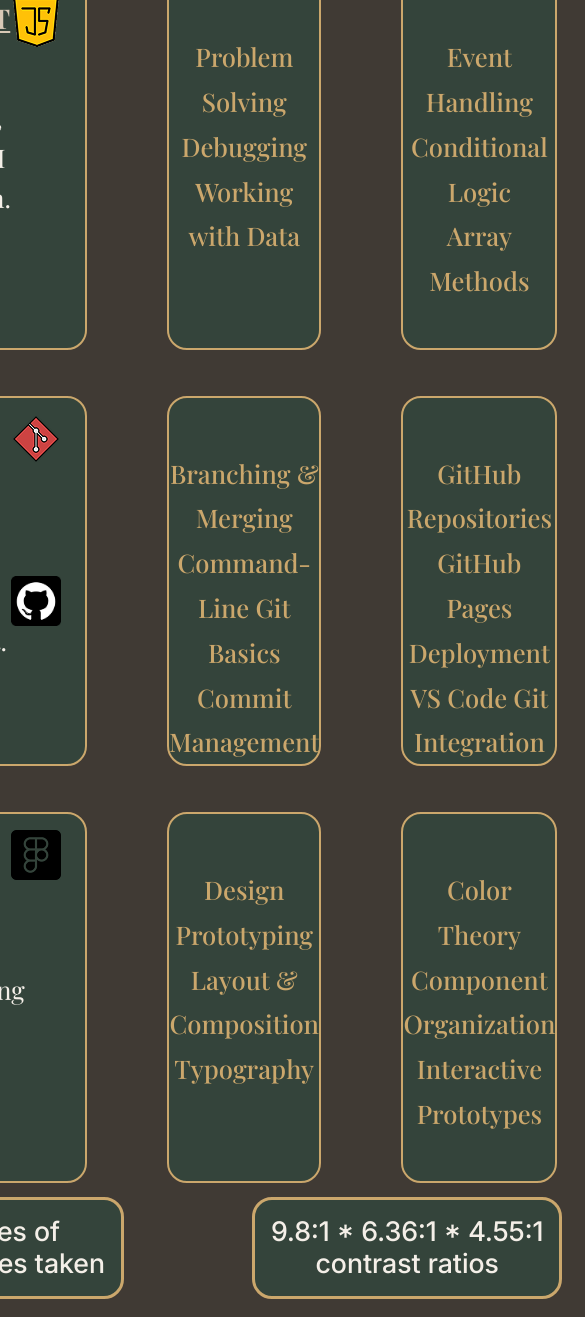
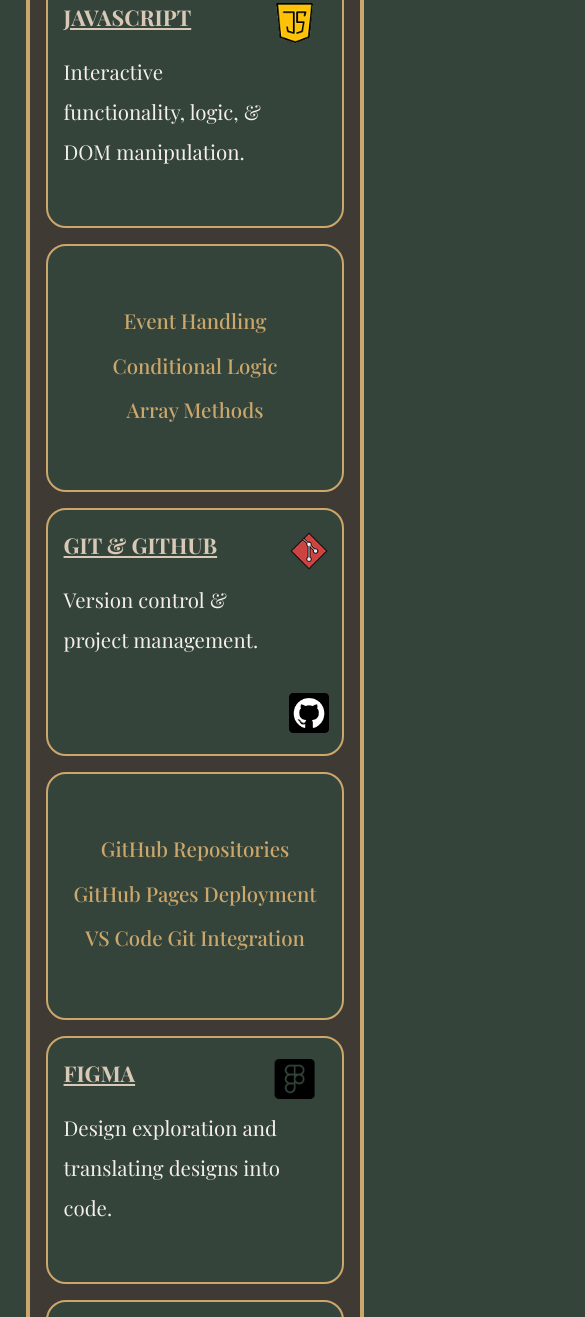
Before and after one commit to arielvonlestat/My-Portfolio, a plain HTML site: page Pages/skills.html in a window 390 px wide. Shown: the part 683-2000 px from the top of the page, 585 px wide, since content can reach past the window. Drawn offline with Linux system fonts and the light colour scheme.

Commit message:
made skills.html responsive

```diff
--- a/CSS/skills.css
+++ b/CSS/skills.css
@@ -19,7 +19,7 @@
   bottom: 1rem;
   padding-block: 2.0625rem;
   padding-inline: 8.5625rem;
-  font-size: 3.875rem;
+  font-size: calc(3.875rem * var(--font-scale));
   border: 2px solid var(--HeaderText);
   border-radius: 20px;
   background-color: var(--HeaderBackground);
@@ -33,12 +33,12 @@
 }
 
 .skill-boxes h2 {
-  font-size: 1.7rem;
+  font-size: calc(1.7rem * var(--font-scale));
   font-weight: 700;
 }
 
 .skill-boxes p {
-  font-size: 1.6rem;
+  font-size: calc(1.6rem * var(--font-scale));
 }
 
 #git-github img {
@@ -156,18 +156,203 @@
   text-align: center;
   padding-block: 1rem;
   padding-inline: 1rem;
-  font-size: 1.69rem;
+  font-size: calc(1.69rem * var(--font-scale));
   line-height: 2rem;
   color: var(--Text);
   font-family: "inter", sans-serif;
   font-weight: 500;
 }
 
-#notes-taken {
-}
-
 footer {
   display: flex;
   gap: 8rem;
-  margin-top: -2rem;
 }
+
+#credit a {
+  padding-top: 1rem;
+  text-decoration: none;
+  color: var(--HeaderText);
+  font-size: 1rem;
+}
+
+@media (max-width: 1355px) {
+  .skill-boxes h2,
+  .skill-boxes p,
+  #notes-taken,
+  #contrast-ratios {
+    --font-scale: 0.8;
+  }
+
+  #html-css img,
+  #javascript img,
+  #git-github img,
+  #figma img {
+    transform: scale(0.8);
+  }
+
+  #skill-boxes {
+    column-gap: 3rem;
+    row-gap: 2.5rem;
+  }
+}
+
+@media (max-width: 1220px) {
+  #skill-boxes {
+    column-gap: 1rem;
+    row-gap: 1.7rem;
+  }
+}
+
+@media (max-width: 1090px) {
+  #skill-boxes {
+    grid-template-columns: repeat(2, 1fr);
+    grid-template-rows: repeat(2, 1fr);
+    row-gap: 1rem;
+    padding-bottom: 1rem;
+  }
+
+  #javascript-box1,
+  #html-css-box1,
+  #git-github-box1,
+  #figma-box2 {
+    display: none;
+  }
+
+  #figma-box1,
+  #figma {
+    min-height: 248px;
+  }
+
+  #notes-taken,
+  #contrast-ratios {
+    transform: scale(0.8);
+  }
+
+  .skills-page {
+    padding-bottom: 1rem;
+  }
+}
+
+@media (max-width: 805px) {
+  #skill-boxes {
+    grid-template-columns: 1fr;
+    grid-template-rows: repeat(8, 1fr);
+    row-gap: 1rem;
+    padding-bottom: 1rem;
+  }
+
+  #html-css {
+    grid-row: 1/2;
+  }
+
+  #html-css-box2 {
+    grid-row: 2/3;
+  }
+
+  #javascript {
+    grid-row: 3/4;
+  }
+
+  #javascript-box2 {
+    grid-row: 4/5;
+  }
+
+  #git-github {
+    display: flex;
+    justify-content: space-around;
+    padding-left: 0;
+    grid-row: 5/6;
+  }
+
+  #git-github h2,
+  #git-github p {
+    margin-left: 1rem;
+  }
+
+  .skill-box-images {
+    padding: 0;
+    margin-left: 6rem;
+  }
+
+  #git-github-box2 {
+    grid-row: 6/7;
+  }
+
+  #figma {
+    grid-row: 7/8;
+  }
+
+  #figma-box1 {
+    grid-row: 8/9;
+  }
+
+  #notes-taken,
+  #contrast-ratios {
+    transform: scale(0.7);
+  }
+
+  .skills-page h1 {
+    --font-scale: 0.8;
+  }
+
+  #notes-taken,
+  #contrast-ratios {
+    background-color: var(--MainBackground);
+    border: none;
+    padding-block: 0;
+    padding-inline: 0;
+    line-height: 1.7rem;
+    color: var(--AccentGold);
+    font-weight: 700;
+  }
+
+  footer {
+    gap: 0;
+  }
+}
+
+@media (max-width: 595px) {
+  #skills-page {
+    padding: 2rem;
+    background-color: var(--HeaderBackground);
+  }
+
+  #skill-boxes {
+    padding: 1rem;
+  }
+
+  .skills-page h1 {
+    --font-scale: 0.5;
+    padding-inline: 5rem;
+    padding-block: 1.5rem;
+  }
+
+  #html-css p,
+  #git-github p,
+  #git-github h2 {
+    width: 150%;
+  }
+
+  #credit a {
+    font-size: 0.7rem;
+  }
+}
+
+@media (max-width: 360px) {
+  #skills-page {
+    background-color: var(--MainBackground);
+    padding: 0;
+  }
+
+  .skills-page {
+    border: none;
+  }
+
+  footer {
+    padding-bottom: 1rem;
+  }
+
+  #credit a {
+    padding-bottom: 1rem;
+  }
+}
--- a/Pages/skills.html
+++ b/Pages/skills.html
@@ -116,5 +116,10 @@
         </div>
       </footer>
     </div>
+    <div id="credit">
+      <a href="https://www.flaticon.com/free-icons/cow" title="cow icons"
+        >The Cow favicon was created by Magnific - Flaticon</a
+      >
+    </div>
   </body>
 </html>
```
